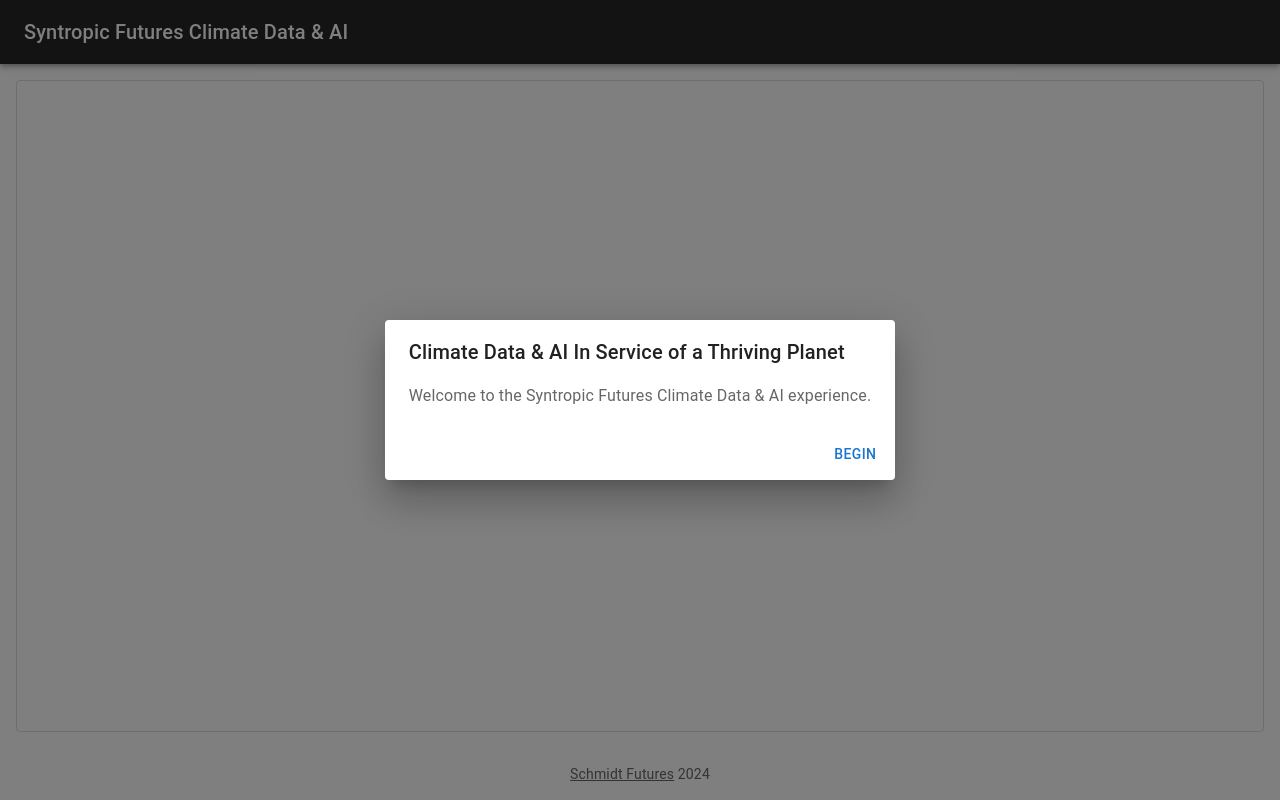
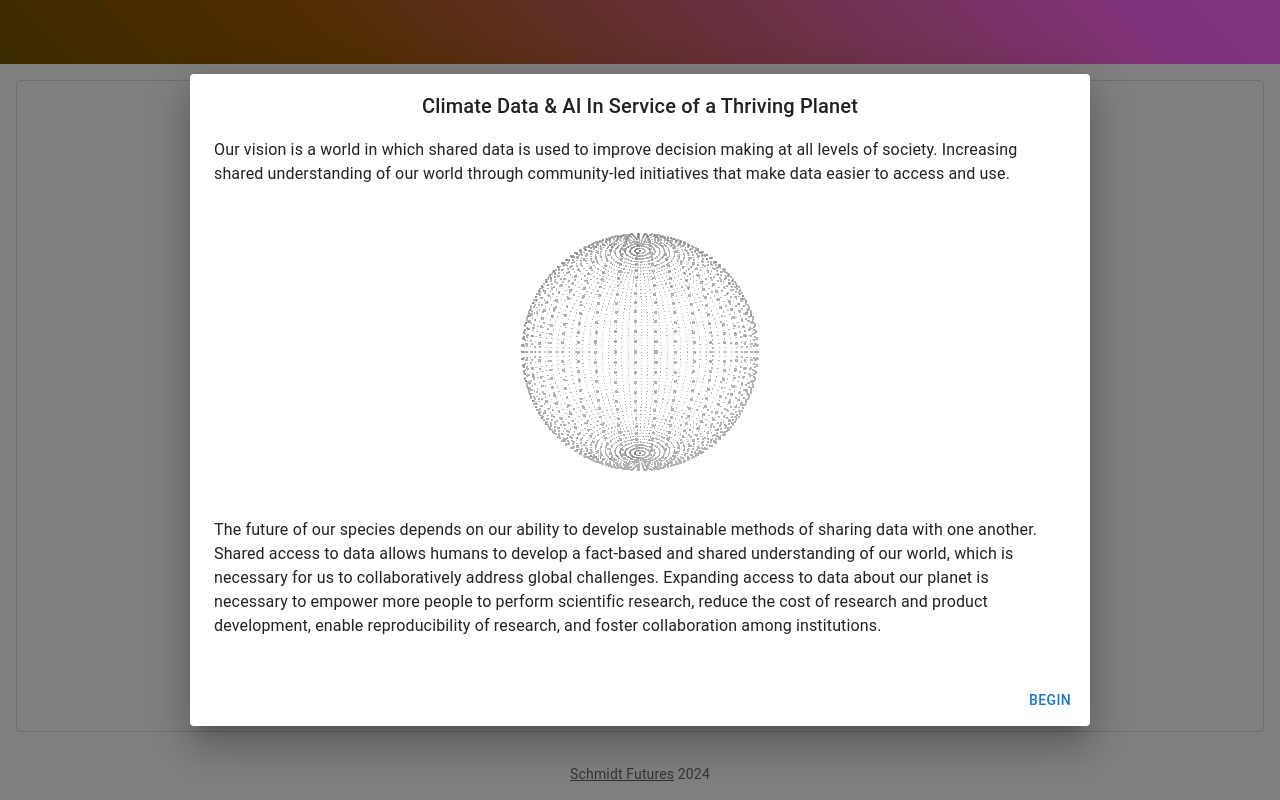
Before and after one commit to iamliamc/landscape-analysis, a React (Vite) app: page / in a window 1280 px wide. Built offline with nearby package versions, Linux system fonts and the light colour scheme.

Commit message:
Add a few more cheap tricks

```diff
--- a/package.json
+++ b/package.json
@@ -13,15 +13,18 @@
     "@emotion/styled": "^11.13.0",
     "@mui/icons-material": "^5.16.6",
     "@mui/material": "^5.16.6",
+    "@react-three/fiber": "^8.16.8",
     "@xyflow/react": "^12.0.3",
     "p5": "^1.9.4",
     "react": "^18.2.0",
-    "react-dom": "^18.2.0"
+    "react-dom": "^18.2.0",
+    "three": "^0.167.1"
   },
   "license": "MIT",
   "devDependencies": {
     "@types/react": "^18.2.53",
     "@types/react-dom": "^18.2.18",
+    "@types/three": "^0.167.1",
     "@typescript-eslint/eslint-plugin": "^6.20.0",
     "@typescript-eslint/parser": "^6.20.0",
     "@vitejs/plugin-react": "^4.2.1",
--- a/src/App.tsx
+++ b/src/App.tsx
@@ -3,7 +3,6 @@
 import CssBaseline from '@mui/material/CssBaseline';
 import AppBar from '@mui/material/AppBar';
 import Toolbar from '@mui/material/Toolbar';
-import Typography from '@mui/material/Typography';
 import Box from '@mui/material/Box';
 import Footer from './components/Footer'
 
@@ -25,6 +24,8 @@
 import { initialNodes, nodeTypes } from './nodes';
 import { initialEdges, edgeTypes } from './edges';
 import OpeningDialogue from './components/OpeningDialogue';
+import { keyframes } from '@emotion/react';
+
 
 export default function App() {
   const [nodes, setNodes, onNodesChange] = useNodesState(initialNodes);
@@ -43,6 +44,33 @@
     },
   });
 
+  const hueRotate = keyframes`
+  0% {
+    filter: hue-rotate(0deg);
+  }
+  100% {
+    filter: hue-rotate(270deg);
+  }
+`;
+
+  // Create a custom theme
+  const appBarTheme = createTheme({
+    palette: {
+      mode: 'dark',
+    },
+    components: {
+      MuiAppBar: {
+        styleOverrides: {
+          root: {
+            background: 'linear-gradient(45deg, #FF1493, #00BFFF)',
+            animation: `${hueRotate} 15s linear infinite`,
+            boxShadow: '0 0 10px rgba(255, 255, 255, 0.5)',
+          },
+        },
+      },
+    },
+  });
+
   // Create a dark theme for the toolbar
   const darkTheme = createTheme({
     palette: {
@@ -53,7 +81,7 @@
   const proOptions = { hideAttribution: true };
 
   const addRandomNode = useCallback(() => {
-    if (nodes.length >= 300) {
+    if (nodes.length >= 100) {
       console.log("Maximum number of nodes reached");
       return;
     }
@@ -92,14 +120,12 @@
   return (
     <ThemeProvider theme={lightTheme}>
     <CssBaseline />
+
     <OpeningDialogue onDialogueClosed={setIsDialogueClosed} />
     <Box sx={{ display: 'flex', flexDirection: 'column', height: '100vh' }}>
-      <ThemeProvider theme={darkTheme}>
+      <ThemeProvider theme={appBarTheme}>
         <AppBar position="static">
           <Toolbar>
-            <Typography variant="h6" component="div" sx={{ flexGrow: 1 }}>
-              Syntropic Futures Climate Data & AI
-            </Typography>
           </Toolbar>
         </AppBar>
       </ThemeProvider>
--- /dev/null
+++ b/src/components/EarthPointCloud.tsx
@@ -0,0 +1,94 @@
+import { useRef, useEffect } from 'react';
+import * as THREE from 'three';
+
+const EarthPointCloudComponent = ({ width = '100%', height = '400px' }) => {
+  const mountRef = useRef(null);
+
+  useEffect(() => {
+    const scene = new THREE.Scene();
+    const camera = new THREE.PerspectiveCamera(75, 1, 0.1, 1000);
+    const renderer = new THREE.WebGLRenderer({ alpha: true });
+
+    const mount = mountRef.current;
+    if (!mount) return;
+
+    renderer.setSize(mount.clientWidth, mount.clientHeight);
+    renderer.setClearColor(0x000000, 0);
+    mount.appendChild(renderer.domElement);
+
+    // Create points
+    const radius = 5;
+    const segments = 64;
+    const sphere = new THREE.SphereGeometry(radius, segments, segments);
+    const positions = sphere.attributes.position.array;
+    const originalPositions = positions.slice(); // Store original positions
+
+    const geometry = new THREE.BufferGeometry();
+    geometry.setAttribute('position', new THREE.Float32BufferAttribute(positions, 3));
+
+    const material = new THREE.PointsMaterial({
+      color: 0x808080,
+      size: 0.1,
+      sizeAttenuation: true,
+      transparent: true,
+      opacity: 0.6
+    });
+
+    const pointCloud = new THREE.Points(geometry, material);
+    scene.add(pointCloud);
+
+    camera.position.z = 10;
+
+    // Animation
+    const animate = () => {
+      requestAnimationFrame(animate);
+
+      // Rotation
+      pointCloud.rotation.y += 0.002;
+
+      // Ripple effect
+      const time = Date.now() * 0.001;
+      const positions = geometry.attributes.position.array;
+
+      for (let i = 0; i < positions.length; i += 3) {
+        const originalX = originalPositions[i];
+        const originalY = originalPositions[i + 1];
+        const originalZ = originalPositions[i + 2];
+
+        const distance = Math.sqrt(originalX * originalX + originalY * originalY + originalZ * originalZ);
+        const ripple = Math.sin(distance * 2 + time) * 0.05;
+
+        positions[i] = originalX * (1 + ripple);
+        positions[i + 1] = originalY * (1 + ripple);
+        positions[i + 2] = originalZ * (1 + ripple);
+      }
+
+      geometry.attributes.position.needsUpdate = true;
+
+      renderer.render(scene, camera);
+    };
+
+    animate();
+
+    // Handle resize
+    const handleResize = () => {
+      if (!mount) return;
+      camera.aspect = mount.clientWidth / mount.clientHeight;
+      camera.updateProjectionMatrix();
+      renderer.setSize(mount.clientWidth, mount.clientHeight);
+    };
+
+    window.addEventListener('resize', handleResize);
+
+    return () => {
+      if (mount) {
+        mount.removeChild(renderer.domElement);
+      }
+      window.removeEventListener('resize', handleResize);
+    };
+  }, []);
+
+  return <div ref={mountRef} style={{ width, height }} />;
+};
+
+export default EarthPointCloudComponent;
--- a/src/components/OpeningDialogue.tsx
+++ b/src/components/OpeningDialogue.tsx
@@ -1,8 +1,9 @@
-import { useState } from 'react';
+import { useEffect, useState } from 'react';
 import type { FC } from 'react';
-import { Dialog, DialogTitle, DialogContent, DialogContentText } from '@mui/material';
+import { Dialog, DialogTitle, DialogContent, DialogContentText, Typography, Box } from '@mui/material';
 import Button from '@mui/material/Button';
 import DialogActions from '@mui/material/DialogActions';
+import EarthPointCloudComponent from './EarthPointCloud';
 
 interface OpeningDialogueProps {
     onDialogueClosed: (dialogueClosed: boolean) => void;
@@ -10,6 +11,17 @@
 
   const OpeningDialogue: FC<OpeningDialogueProps> = ({ onDialogueClosed }) => {
     const [open, setOpen] = useState(true);
+    const [dialogReady, setDialogReady] = useState(false);
+
+    useEffect(() => {
+      if (open) {
+        setDialogReady(true);
+        const timer = setTimeout(() => {
+          window.dispatchEvent(new Event('resize'));
+        }, 100);
+        return () => clearTimeout(timer);
+      }
+    }, [open]);
 
     const onBegin = () => {
       console.log("START ACTION");
@@ -18,19 +30,30 @@
     }
 
     return (
-      <div>
       <Dialog
         open={open}
+        maxWidth="md"
+        fullWidth
         aria-labelledby="alert-dialog-title"
         aria-describedby="alert-dialog-description"
       >
-          <DialogTitle id="alert-dialog-title">
+        <DialogTitle id="alert-dialog-title" align="center">
           {`Climate Data & AI In Service of a Thriving Planet`}
         </DialogTitle>
         <DialogContent>
-              <DialogContentText id="alert-dialog-description">
-                Welcome to the Syntropic Futures Climate Data & AI experience.
-              </DialogContentText>
+          <Box display="flex" flexDirection="column" alignItems="center">
+            <Typography paragraph align="left">
+              Our vision is a world in which shared data is used to improve decision making at all levels of society.
+              Increasing shared understanding of our world through community-led initiatives that make data easier to access and use.
+            </Typography>
+
+            {dialogReady && <EarthPointCloudComponent width="300px" height="300px" />}
+
+            <Typography variant="body1" paragraph align="left" sx={{ mt: 2 }}>
+              The future of our species depends on our ability to develop sustainable methods of sharing data with one another. Shared access to data allows humans to develop a fact-based and shared understanding of our world, which is necessary for us to collaboratively address global challenges. Expanding access to data about our planet is necessary to empower more people to perform scientific research, reduce the cost of research and product development, enable reproducibility of research, and foster collaboration among institutions.
+            </Typography>
+
+          </Box>
         </DialogContent>
         <DialogActions>
           <Button onClick={onBegin}>
@@ -38,7 +61,6 @@
           </Button>
         </DialogActions>
       </Dialog>
-      </div>
     );
   }
 
```
Also changed, not shown: 1 other file (tests, documents, lock files or other folders). Lines whose indentation alone changed are shown as unchanged.
